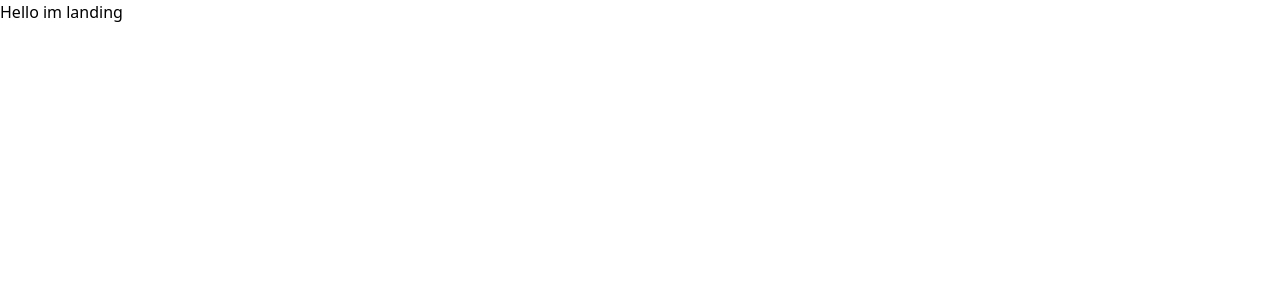
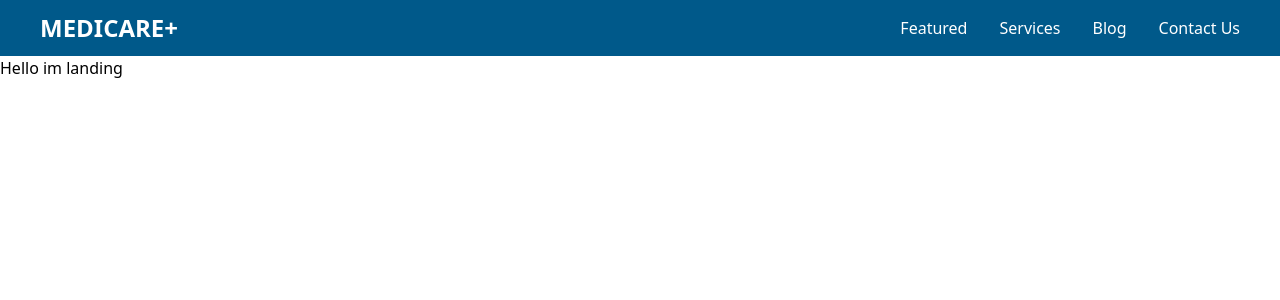
Before and after one commit to XuanGiaHanNguyen/MediCare-, a React (Vite) app in the folder frontend/: page / in a window 1280 px wide. Shown: the top 300 px of the page. Built offline with nearby package versions, Linux system fonts and the light colour scheme.

Commit message:
finished the header

```diff
--- a/frontend/src/App.jsx
+++ b/frontend/src/App.jsx
@@ -1,11 +1,14 @@
 import {BrowserRouter, Routes, Route} from "react-router-dom"
+
 import Landing from "./pages/Landing"
+import Header from "./component/header"
 
 
 function App() {
 
   return (
     <BrowserRouter>
+      <Header/>
       <Routes>
         <Route path="/" element={<Landing/>}/>
       </Routes>
--- a/frontend/src/component/header.jsx
+++ b/frontend/src/component/header.jsx
@@ -0,0 +1,31 @@
+// make header a prop, not an official site (arrow function)
+import { Link } from "react-router-dom"
+
+
+const Header = (props) => {
+    return(
+        <div className="py-3 px-10 flex flex-row justify-between bg-sky-800">
+            <h1 className="font-bold text-2xl text-white">MEDICARE+</h1>
+            <div className="pt-1 text-white font-medium flex flex-row gap-8">
+                <Link className="group">
+                    Featured
+                    <div class="bg-sky-600 h-[2px] w-0 group-hover:w-full transition-all duration-500"></div>
+                </Link>
+                <Link className="group">
+                    Services
+                    <div class="bg-sky-600 h-[2px] w-0 group-hover:w-full transition-all duration-500"></div>
+                </Link>
+                <Link className="group">
+                    Blog
+                    <div class="bg-sky-600 h-[2px] w-0 group-hover:w-full transition-all duration-500"></div>
+                </Link>
+                <Link className="group">
+                    Contact Us
+                    <div class="bg-sky-600 h-[2px] w-0 group-hover:w-full transition-all duration-500"></div>
+                </Link>
+            </div>
+        </div>
+    )
+}
+
+export default Header
--- a/frontend/src/pages/Landing.jsx
+++ b/frontend/src/pages/Landing.jsx
@@ -1,3 +1,4 @@
+
 function Landing () {
     return(
         <div>
```
